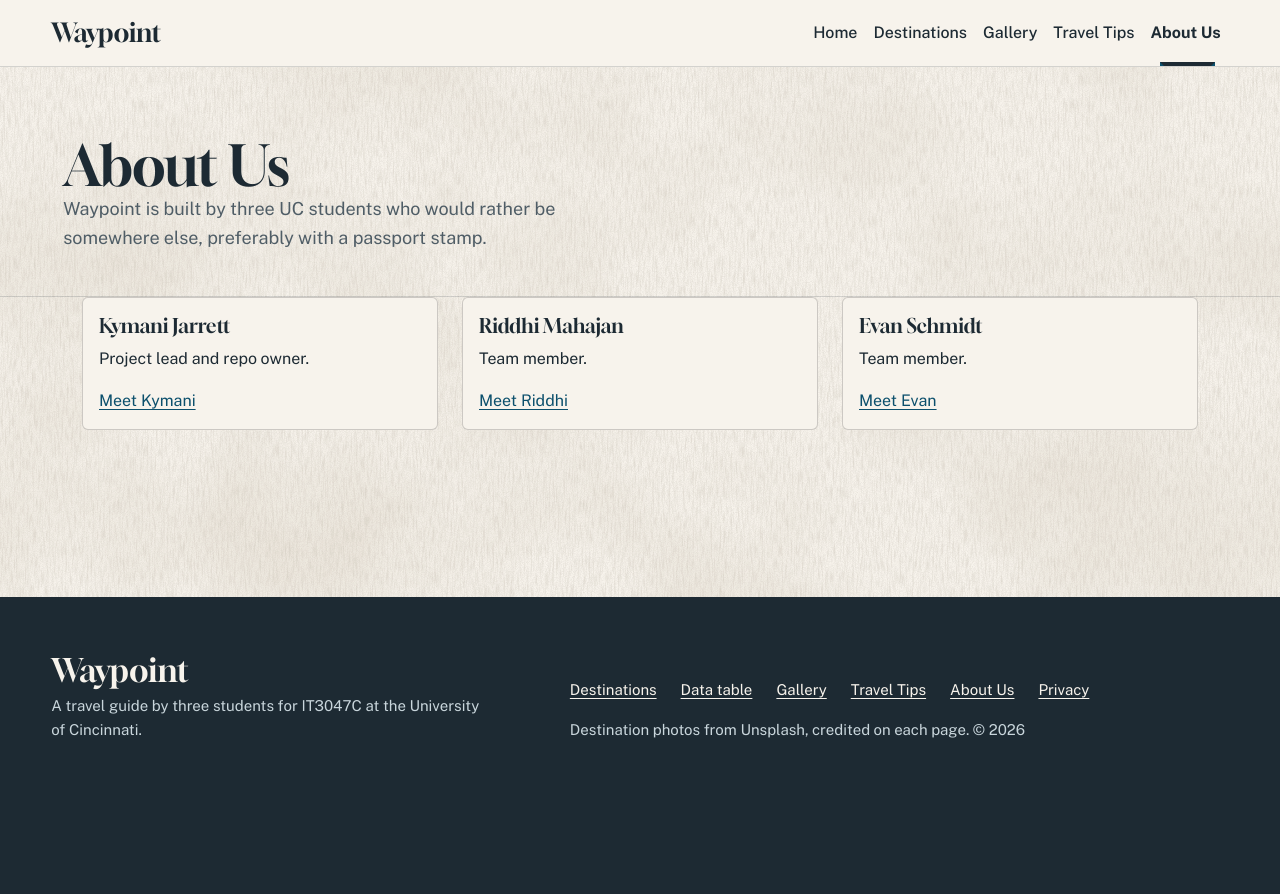
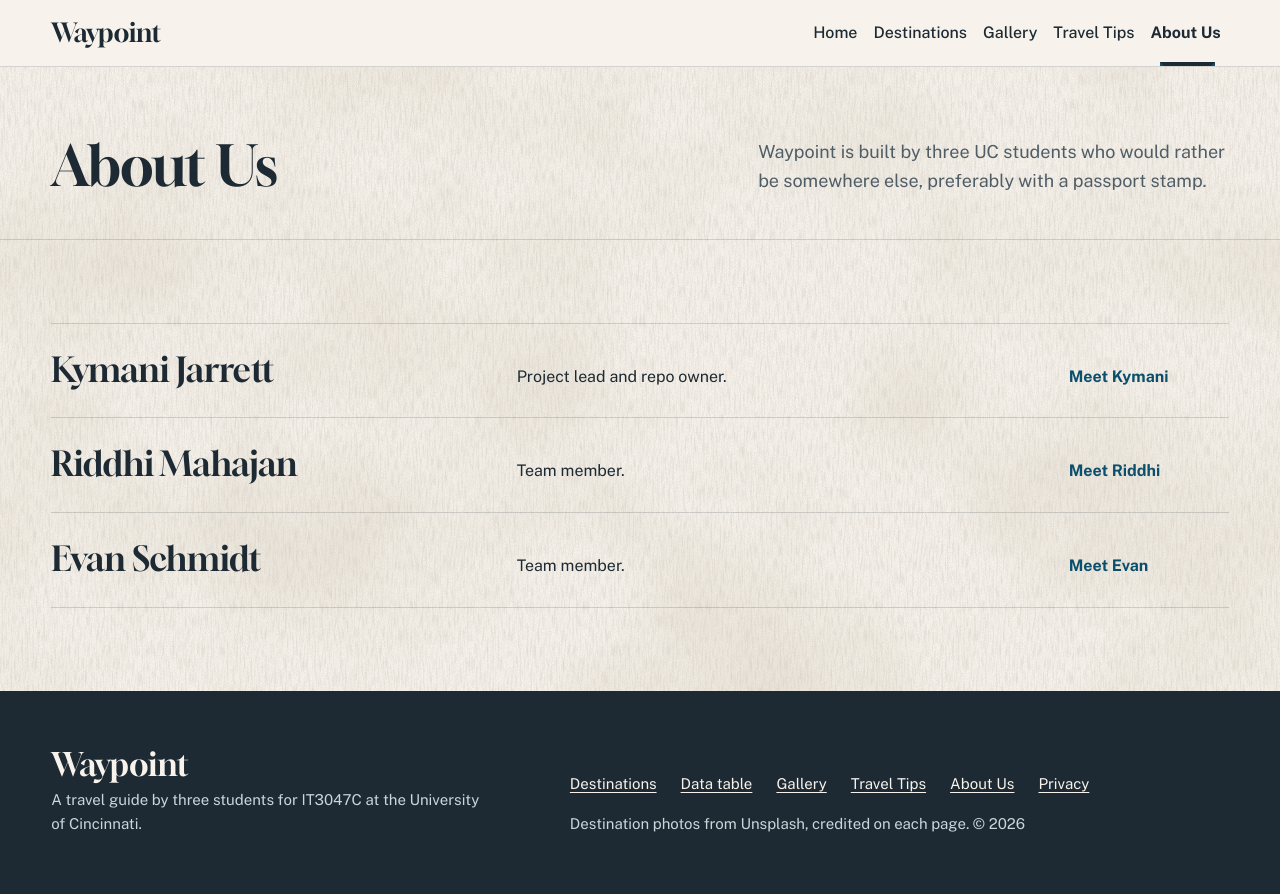
Before and after one commit to kymanirjarrett/waypoint, an ASP.NET Core app: page /about in a window 1280 px wide. Before the commit the page ends 738 px from the top, so only its background shows below. Run offline with ASP.NET Core 8, Linux system fonts and the light colour scheme; style sheets or scripts are compiled from the project's sources.

Commit message:
style(about): restyle team and member pages to the new layout

```diff
--- a/Waypoint/Views/About/Index.cshtml
+++ b/Waypoint/Views/About/Index.cshtml
@@ -2,41 +2,27 @@
     ViewData["Title"] = "About Us";
 }
 
-<section class="page-header">
-    <div class="container">
-        <h1>About Us</h1>
-        <p class="lead mb-0">Waypoint is built by three UC students who would rather be somewhere else, preferably with a passport stamp.</p>
-    </div>
+<header class="page-header">
+    <h1>About Us</h1>
+    <p class="lead">Waypoint is built by three UC students who would rather be somewhere else, preferably with a passport stamp.</p>
+</header>
+
+<section class="wp-section">
+    <ul class="wp-people">
+        <li>
+            <h2>Kymani Jarrett</h2>
+            <p>Project lead and repo owner.</p>
+            <a class="wp-arrow-link" asp-controller="About" asp-action="Kymani">Meet Kymani</a>
+        </li>
+        <li>
+            <h2>Riddhi Mahajan</h2>
+            <p>Team member.</p>
+            <a class="wp-arrow-link" asp-controller="About" asp-action="Riddhi">Meet Riddhi</a>
+        </li>
+        <li>
+            <h2>Evan Schmidt</h2>
+            <p>Team member.</p>
+            <a class="wp-arrow-link" asp-controller="About" asp-action="Evan">Meet Evan</a>
+        </li>
+    </ul>
 </section>
-
-<div class="container">
-    <div class="row g-4">
-        <div class="col-md-4">
-            <div class="card h-100 wp-card">
-                <div class="card-body">
-                    <h2 class="h5 card-title">Kymani Jarrett</h2>
-                    <p class="card-text">Project lead and repo owner.</p>
-                    <a class="stretched-link" asp-controller="About" asp-action="Kymani">Meet Kymani</a>
-                </div>
-            </div>
-        </div>
-        <div class="col-md-4">
-            <div class="card h-100 wp-card">
-                <div class="card-body">
-                    <h2 class="h5 card-title">Riddhi Mahajan</h2>
-                    <p class="card-text">Team member.</p>
-                    <a class="stretched-link" asp-controller="About" asp-action="Riddhi">Meet Riddhi</a>
-                </div>
-            </div>
-        </div>
-        <div class="col-md-4">
-            <div class="card h-100 wp-card">
-                <div class="card-body">
-                    <h2 class="h5 card-title">Evan Schmidt</h2>
-                    <p class="card-text">Team member.</p>
-                    <a class="stretched-link" asp-controller="About" asp-action="Evan">Meet Evan</a>
-                </div>
-            </div>
-        </div>
-    </div>
-</div>
--- a/Waypoint/Views/Home/Privacy.cshtml
+++ b/Waypoint/Views/Home/Privacy.cshtml
@@ -1,7 +1,7 @@
 @{
     ViewData["Title"] = "Privacy Policy";
 }
-<div class="container pt-4">
+<div class="wp-section wp-measure">
     <h1>@ViewData["Title"]</h1>
 
     <p>Use this page to detail your site's privacy policy.</p>
--- a/Waypoint/Views/Shared/Error.cshtml
+++ b/Waypoint/Views/Shared/Error.cshtml
@@ -2,7 +2,7 @@
 @{
     ViewData["Title"] = "Error";
 }
-<div class="container pt-4">
+<div class="wp-section wp-measure">
 
 <h1 class="text-danger">Error.</h1>
 <h2 class="text-danger">An error occurred while processing your request.</h2>
```
Also changed, not shown: Waypoint/Views/About/Evan.cshtml (+11 -13 lines), Waypoint/Views/About/Kymani.cshtml (+11 -13 lines), Waypoint/Views/About/Riddhi.cshtml (+21 -23 lines).
